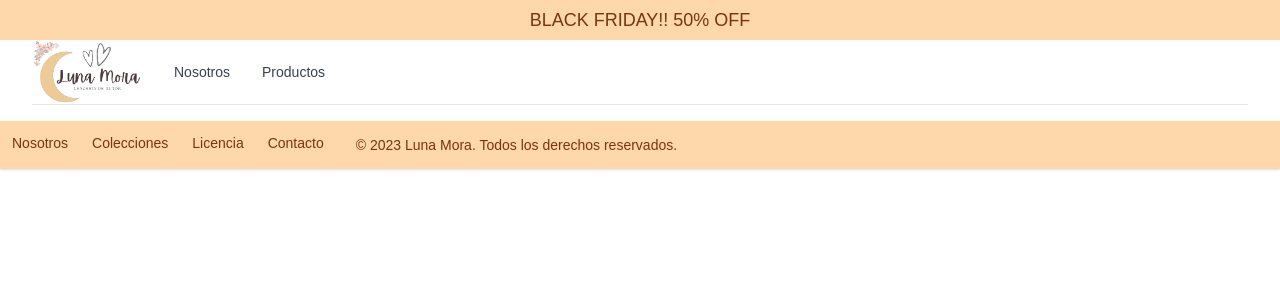
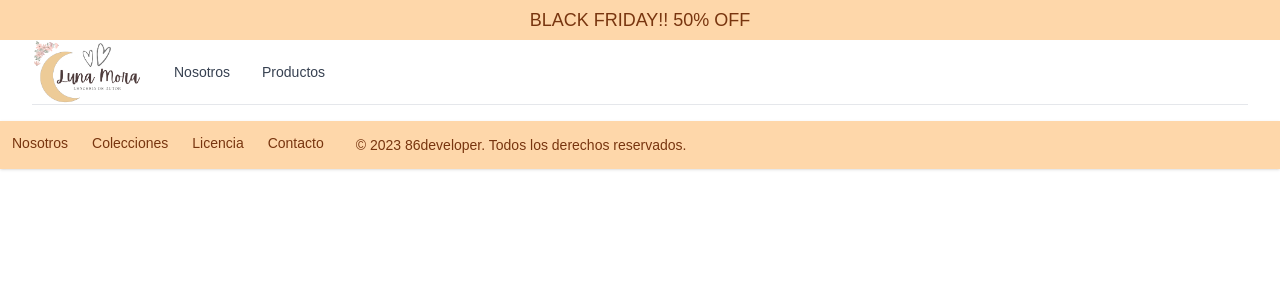
Before and after one commit to 86developer/LunaMoraEcommerce, a Next.js app in the folder proyecto/: page /carrito in a window 1280 px wide. Shown: the top 300 px of the page. Built offline with nearby package versions, Linux system fonts and the light colour scheme.

Commit message:
enrutamiento

```diff
--- a/proyecto/src/components/footer.jsx
+++ b/proyecto/src/components/footer.jsx
@@ -22,7 +22,7 @@ export default function Footer() {
                     </li>
                 </ul>
                 <span className="text-sm sm:text-center text-amber-900">
-                    © 2023 <Link href="/home" className="hover:underline">Luna Mora</Link>. Todos los derechos reservados.
+                    © 2023 <Link href="#" className="hover:underline">86developer</Link>. Todos los derechos reservados.
                 </span>
             </div>
         </footer>
```
